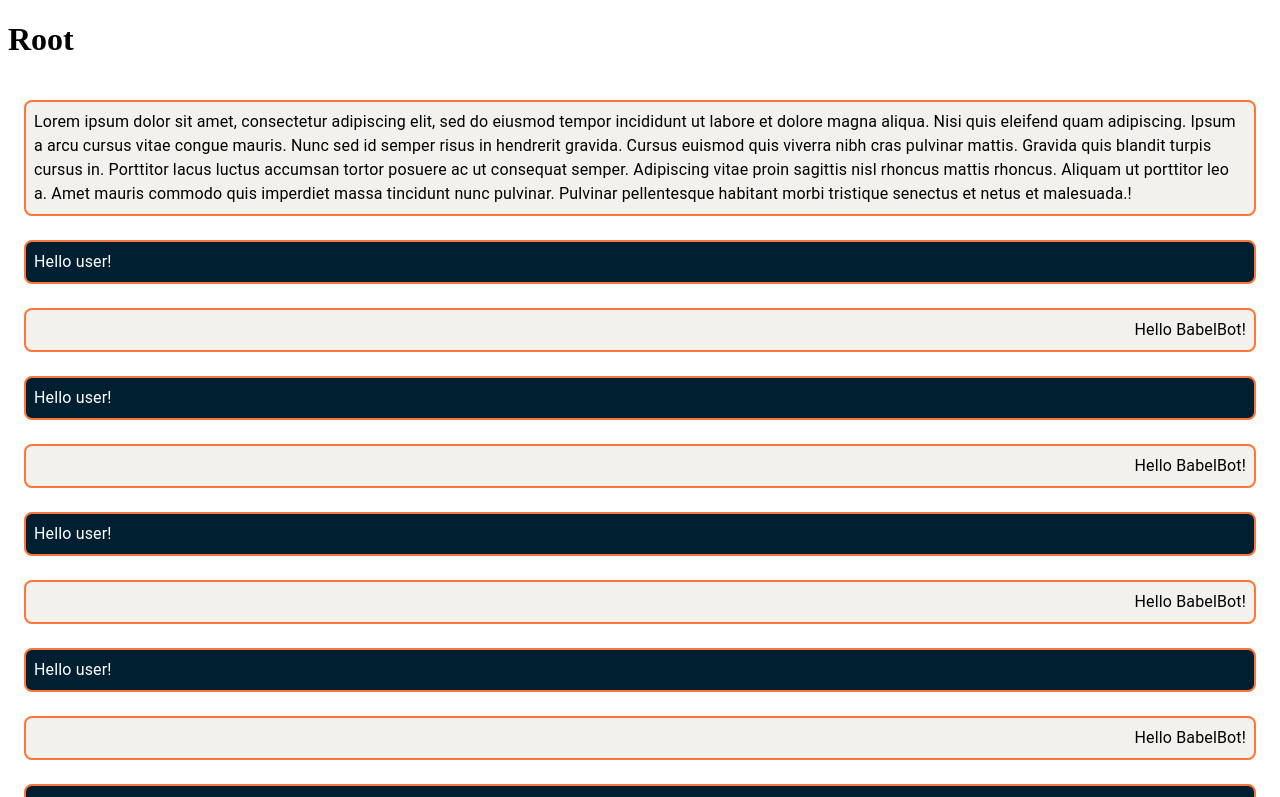
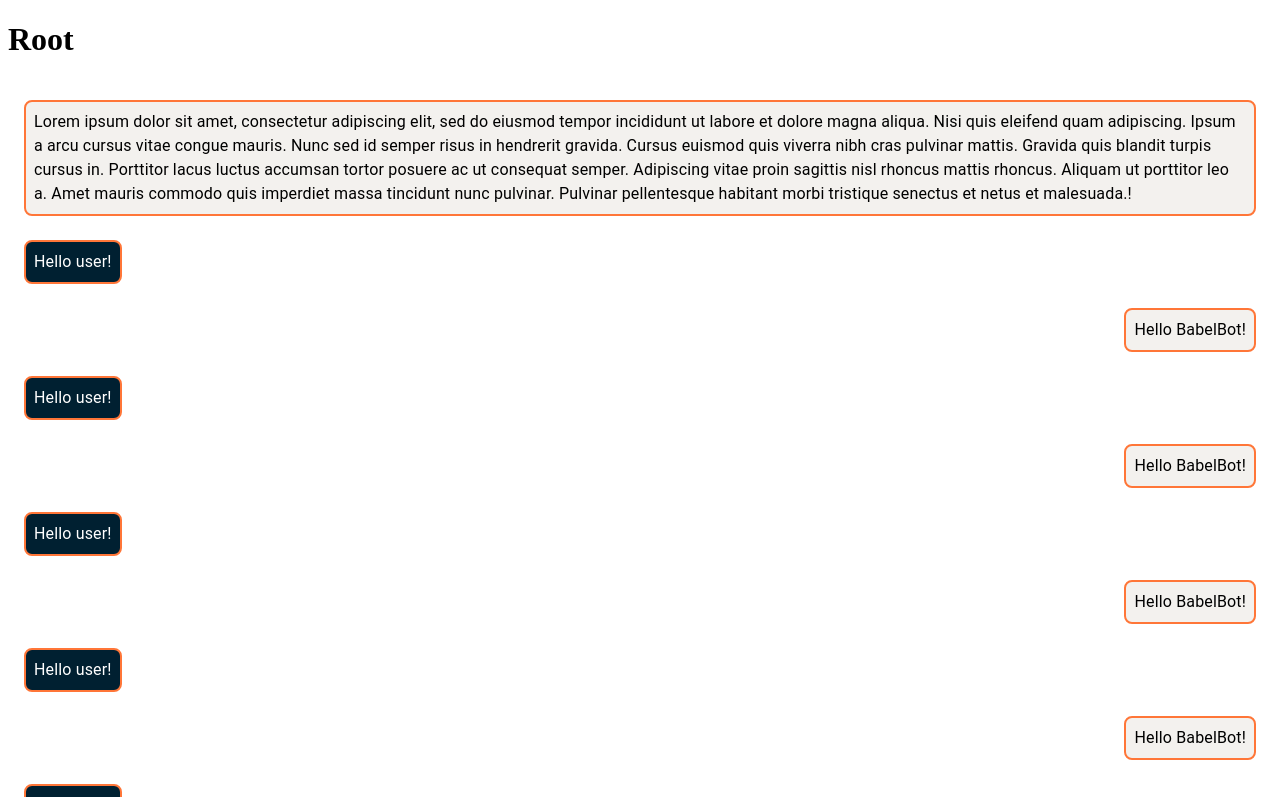
Before and after one commit to Project-BabelBot/BabelBot-Code, a React (Vite) app in the folder frontend/: page /response in a window 1280 px wide. Shown: the top 797 px of the page. Built offline with nearby package versions, Linux system fonts and the light colour scheme.

Commit message:
Response page chat bubble styling

```diff
--- a/frontend/src/pages/ResponsePage.tsx
+++ b/frontend/src/pages/ResponsePage.tsx
@@ -7,6 +7,11 @@ import { useState } from "react";
 const styles = {
   // TODO: Fix theming
   botMessage: {
+    alignItems: "flex-start",
+    display: "flex",
+    flexDirection: "column",
+  },
+  botMessageText: {
     backgroundColor: "primary.dark",
     border: 2,
     borderColor: "secondary.main",
@@ -17,14 +22,20 @@ const styles = {
   },
   userMessage: {
     alignItems: "flex-end",
+    display: "flex",
+    flexDirection: "column",
+  },
+  userMessageText: {
     backgroundColor: "#F3F1EE",
     border: 2,
     borderColor: "secondary.main",
     borderRadius: 2,
     boxSizing: "border-box",
+    padding: 1,
+  },
+  test: {
     display: "flex",
-    flexDirection: "column",
-    padding: 1,
+    flex: 1,
   },
 };
 
@@ -39,13 +50,18 @@ const ResponsePage = () => {
   const [messages, setmessages] = useState(demoMessages);
 
   return (
-    <>
+    <Box>
       <List component="div">
         {messages.map((o) => {
           return (
             <ListItem component="div" key={o.id}>
               <ListItemText
                 sx={o.userIsSender ? styles.userMessage : styles.botMessage}
+                primaryTypographyProps={{
+                  sx: o.userIsSender
+                    ? styles.userMessageText
+                    : styles.botMessageText,
+                }}
               >
                 {o.content}
               </ListItemText>
@@ -53,7 +69,7 @@ const ResponsePage = () => {
           );
         })}
       </List>
-    </>
+    </Box>
   );
 };
 
```
